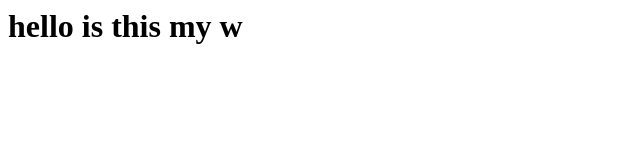
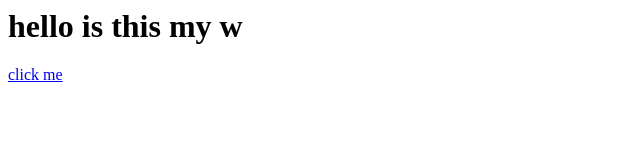
Before and after one commit to akshat-sudo/my-first-, a plain HTML site: page index.html in a window 1280 px wide. Shown: the full height of the page, 0-640 px from the left. Drawn offline with Linux system fonts and the light colour scheme.

Commit message:
second commit

```diff
--- a/index.html
+++ b/index.html
@@ -1 +1,2 @@
 <h1>hello is this my w</h1>
+<a href="second.html"> click me </a>
```
Also changed, not shown: second.html (added, +1 -0 lines).
